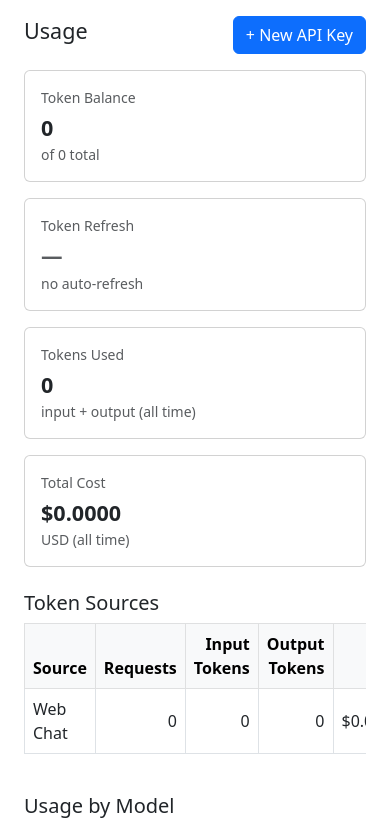
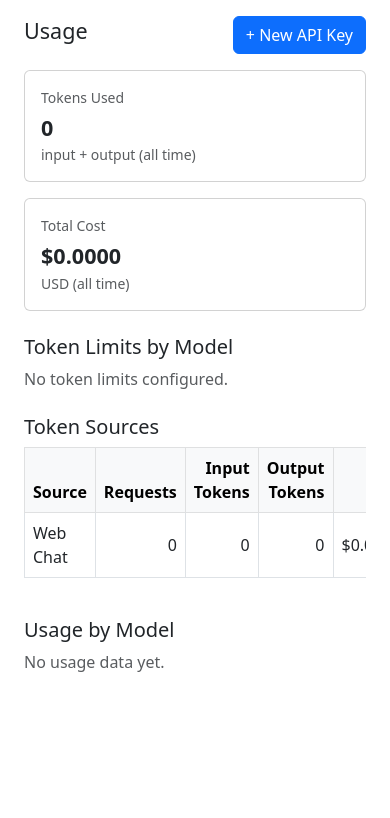
Before and after one commit to ncsa/lumen, a Flask app: page /usage in a window 390 px wide. Shown: the part 176-994 px from the top of the page. After the commit the page ends 848 px from the top, so only its background shows below. Run offline with Flask 3, Linux system fonts and the light colour scheme; the visitor is signed in with stand-in values (Sample User, id 1); parts of the project's set-up code (start-up, migrations or seed data) failed here and were passed over.

Commit message:
Show token balance per model instead of aggregate total
Replaces the single Token Balance and Token Refresh summary cards with a
per-model "Token Limits by Model" table showing each model's balance,
budget, progress, hourly refresh rate, and next refill time.

Co-Authored-By: Claude Sonnet 4.6 <noreply@anthropic.com>

```diff
--- a/app/blueprints/usage/routes.py
+++ b/app/blueprints/usage/routes.py
@@ -46,39 +46,44 @@ def _get_usage_data(eid: int) -> dict:
         .all()
     )
 
-    # Build status summary from limits and stats
-    limits = ModelLimit.query.filter_by(entity_id=eid).all()
-    is_unlimited = any(l.token_limit == -2 for l in limits)
-    active_limits = [l for l in limits if l.token_limit > 0]
-
-    tokens_left = sum(l.tokens_left for l in active_limits)
-    token_budget = sum(l.token_limit for l in active_limits)
-    tokens_per_hour = sum(l.tokens_per_hour for l in limits if l.tokens_per_hour > 0)
-
-    refillable = [l for l in limits if l.tokens_per_hour > 0 and l.last_refill_at]
-    if refillable:
-        next_refill = min(l.last_refill_at + timedelta(hours=1) for l in refillable)
-    else:
-        next_refill = None
+    # Per-model limits (exclude no-access entries)
+    raw_limits = (
+        db.session.query(
+            ModelConfig.model_name,
+            ModelLimit.token_limit,
+            ModelLimit.tokens_left,
+            ModelLimit.tokens_per_hour,
+            ModelLimit.last_refill_at,
+        )
+        .join(ModelConfig, ModelLimit.model_config_id == ModelConfig.id)
+        .filter(ModelLimit.entity_id == eid, ModelLimit.token_limit != -1)
+        .order_by(ModelConfig.model_name)
+        .all()
+    )
+    model_limits = [
+        {
+            "model_name": row[0],
+            "token_limit": row[1],
+            "tokens_left": row[2],
+            "tokens_per_hour": row[3],
+            "next_refill": (row[4] + timedelta(hours=1)) if (row[3] > 0 and row[4]) else None,
+        }
+        for row in raw_limits
+    ]
 
     total_tokens_used = sum(int(row[2] or 0) + int(row[3] or 0) for row in model_usage)
     total_cost = sum(float(row[4] or 0) for row in model_usage)
 
     status = {
-        "tokens_left": tokens_left,
-        "token_budget": token_budget,
-        "tokens_per_hour": tokens_per_hour,
-        "next_refill": next_refill,
         "total_tokens_used": total_tokens_used,
         "total_cost": total_cost,
-        "is_unlimited": is_unlimited,
-        "has_limits": bool(active_limits) or is_unlimited,
     }
 
     return {
         "chat_agg": chat_agg,
         "api_keys": api_keys,
         "model_usage": model_usage,
+        "model_limits": model_limits,
         "status": status,
     }
 
--- a/app/templates/usage.html
+++ b/app/templates/usage.html
@@ -18,48 +18,8 @@
 
 <!-- Status summary cards -->
 <div class="row g-3 mb-4">
-  <!-- Token balance -->
-  <div class="col-sm-6 col-lg-3">
-    <div class="card h-100">
-      <div class="card-body">
-        <div class="text-muted small mb-1">Token Balance</div>
-        {% if status.is_unlimited %}
-        <div class="fs-4 fw-semibold text-success">Unlimited</div>
-        {% else %}
-        <div class="fs-4 fw-semibold">{{ "{:,}".format(status.tokens_left) }}</div>
-        <div class="text-muted small">of {{ "{:,}".format(status.token_budget) }} total</div>
-        {% if status.token_budget > 0 %}
-        {% set pct = [(status.tokens_left / status.token_budget * 100)|int, 100]|min %}
-        <div class="progress mt-2" style="height:6px">
-          <div class="progress-bar" role="progressbar"
-               style="width:{{ pct }}%"
-               aria-valuenow="{{ status.tokens_left }}"
-               aria-valuemin="0" aria-valuemax="{{ status.token_budget }}"></div>
-        </div>
-        {% endif %}
-        {% endif %}
-      </div>
-    </div>
-  </div>
-  <!-- Refresh -->
-  <div class="col-sm-6 col-lg-3">
-    <div class="card h-100">
-      <div class="card-body">
-        <div class="text-muted small mb-1">Token Refresh</div>
-        {% if status.tokens_per_hour > 0 %}
-        <div class="fs-4 fw-semibold">+{{ "{:,}".format(status.tokens_per_hour) }}</div>
-        <div class="text-muted small">
-          tokens / hour{% if status.next_refill %} &mdash; Next: <span class="text-body local-time" data-utc="{{ status.next_refill.strftime('%Y-%m-%dT%H:%M:%SZ') }}"></span>{% endif %}
-        </div>
-        {% else %}
-        <div class="fs-4 fw-semibold text-muted">—</div>
-        <div class="text-muted small">no auto-refresh</div>
-        {% endif %}
-      </div>
-    </div>
-  </div>
   <!-- Tokens used -->
-  <div class="col-sm-6 col-lg-3">
+  <div class="col-sm-6">
     <div class="card h-100">
       <div class="card-body">
         <div class="text-muted small mb-1">Tokens Used</div>
@@ -69,7 +29,7 @@
     </div>
   </div>
   <!-- Total cost -->
-  <div class="col-sm-6 col-lg-3">
+  <div class="col-sm-6">
     <div class="card h-100">
       <div class="card-body">
         <div class="text-muted small mb-1">Total Cost</div>
@@ -79,6 +39,63 @@
     </div>
   </div>
 </div>
+
+<!-- Token Limits by Model -->
+<h5 class="mt-3">Token Limits by Model</h5>
+{% if model_limits %}
+<div class="table-responsive mb-4">
+  <table class="table table-bordered align-middle">
+    <thead class="table-light">
+      <tr>
+        <th>Model</th>
+        <th class="text-end">Balance</th>
+        <th class="text-end">Budget</th>
+        <th style="min-width:120px">Progress</th>
+        <th class="text-end">Tokens / Hour</th>
+        <th>Next Refill</th>
+      </tr>
+    </thead>
+    <tbody>
+      {% for row in model_limits %}
+      <tr>
+        <td>{{ row.model_name }}</td>
+        {% if row.token_limit == -2 %}
+        <td class="text-end text-success fw-semibold">Unlimited</td>
+        <td class="text-end text-muted">—</td>
+        <td></td>
+        {% else %}
+        <td class="text-end">{{ "{:,}".format(row.tokens_left) }}</td>
+        <td class="text-end">{{ "{:,}".format(row.token_limit) }}</td>
+        <td>
+          {% if row.token_limit > 0 %}
+          {% set pct = [(row.tokens_left / row.token_limit * 100)|int, 100]|min %}
+          <div class="progress" style="height:6px">
+            <div class="progress-bar" role="progressbar"
+                 style="width:{{ pct }}%"
+                 aria-valuenow="{{ row.tokens_left }}"
+                 aria-valuemin="0" aria-valuemax="{{ row.token_limit }}"></div>
+          </div>
+          {% endif %}
+        </td>
+        {% endif %}
+        <td class="text-end">
+          {% if row.tokens_per_hour > 0 %}+{{ "{:,}".format(row.tokens_per_hour) }}{% else %}<span class="text-muted">—</span>{% endif %}
+        </td>
+        <td>
+          {% if row.next_refill %}
+          <span class="local-time" data-utc="{{ row.next_refill.strftime('%Y-%m-%dT%H:%M:%SZ') }}"></span>
+          {% else %}
+          <span class="text-muted">—</span>
+          {% endif %}
+        </td>
+      </tr>
+      {% endfor %}
+    </tbody>
+  </table>
+</div>
+{% else %}
+<p class="text-muted mb-4">No token limits configured.</p>
+{% endif %}
 
 <!-- Section 1: Token Sources -->
 <h5 class="mt-3">Token Sources</h5>
```
